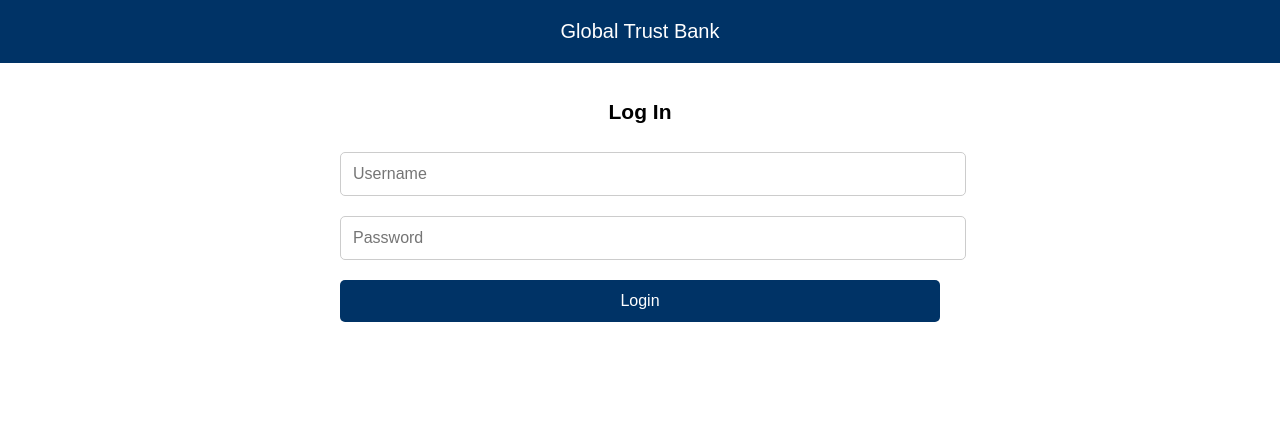
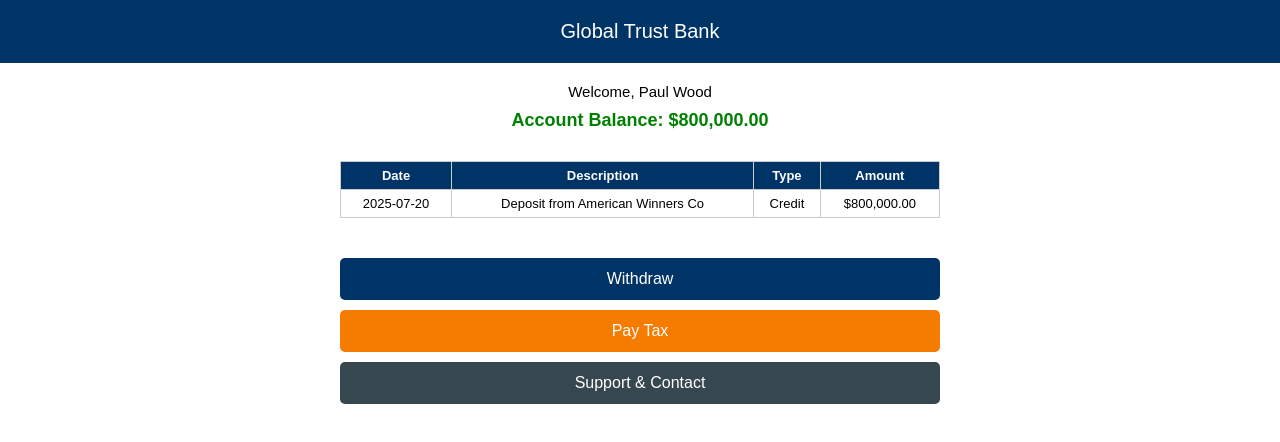
Before and after one commit to Americanbank-source/Winners-bank, a plain HTML site: page index.html in a window 1280 px wide. Drawn offline with Linux system fonts and the light colour scheme.

Commit message:
Add files via upload

```diff
--- a/index.html
+++ b/index.html
@@ -20,18 +20,8 @@
       margin: auto;
       padding: 20px;
     }
-    .welcome {
-      font-size: 18px;
-      text-align: center;
-      margin-bottom: 10px;
-    }
-    .balance {
-      font-size: 22px;
-      color: green;
-      text-align: center;
-      font-weight: bold;
-      margin-bottom: 30px;
-    }
+    .welcome { font-size: 15px; text-align: center; margin-bottom: 10px; }
+    .balance { font-size: 18px; color: green; text-align: center; font-weight: bold; margin-bottom: 30px; }
     .btn {
       display: block;
       width: 100%;
@@ -45,67 +35,107 @@
     .btn-blue { background-color: #003366; color: white; }
     .btn-orange { background-color: #f57c00; color: white; }
     .btn-dark { background-color: #37474f; color: white; }
-    .hidden { display: none; }
-    .login-box input {
-      width: 100%;
-      padding: 12px;
-      margin: 10px 0;
-      border: 1px solid #ccc;
-      border-radius: 5px;
-      font-size: 16px;
+    .form-box, .support-box { display: none; background: #f1f1f1; padding: 15px; border-radius: 8px; margin-top: 20px; }
+    .form-box input, .support-box textarea {
+      width: 100%; padding: 10px; margin-top: 10px; border: 1px solid #ccc; border-radius: 4px;
     }
+    .message { margin-top: 10px; color: green; font-weight: bold; }
+    table {
+      width: 100%; border-collapse: collapse; margin-bottom: 30px; overflow-x: auto;
+    }
+    th, td {
+      padding: 6px; border: 1px solid #ccc; font-size: 13px;
+    }
+    th { background-color: #003366; color: white; }
   </style>
 </head>
 <body>
 
   <header>Global Trust Bank</header>
 
-  <div class="container login-box" id="login">
-    <h2 style="text-align:center;">Log In</h2>
-    <input type="text" id="username" placeholder="Username">
-    <input type="password" id="password" placeholder="Password">
-    <button class="btn btn-blue" onclick="login()">Login</button>
-  </div>
+  <div class="container" id="dashboard">
+    <div class="welcome">Welcome, Paul Wood</div>
+    <div class="balance">Account Balance: $800,000.00</div>
 
-  <div class="container hidden" id="dashboard">
-    <div class="welcome" style="font-size:15px;">Welcome, Paul Wood</div>
-    <div class="balance" style="font-size:18px;">Account Balance: $800,000.00
-    <table style="width:100%; border-collapse: collapse; margin-bottom: 30px;">
+    <div style="overflow-x:auto;">
+      <table>
         <thead>
-        <tr style="background-color: #003366; color: white;">
-          <th style="padding: 6px; border: 1px solid #ccc; font-size: 13px;">Date</th>
-          <th style="padding: 6px; border: 1px solid #ccc; font-size: 13px;">Description</th>
-          <th style="padding: 6px; border: 1px solid #ccc; font-size: 13px;">Type</th>
-          <th style="padding: 6px; border: 1px solid #ccc; font-size: 13px;">Amount</th>
+          <tr>
+            <th>Date</th>
+            <th>Description</th>
+            <th>Type</th>
+            <th>Amount</th>
           </tr>
         </thead>
         <tbody>
           <tr style="text-align: center;">
-          <td style="padding: 6px; border: 1px solid #ccc; font-size: 13px;">2025-07-20</td>
-          <td style="padding: 6px; border: 1px solid #ccc; font-size: 13px;">Deposit from American Winners Co</td>
-          <td style="padding: 6px; border: 1px solid #ccc; font-size: 13px;">Credit</td>
-          <td style="padding: 6px; border: 1px solid #ccc; font-size: 13px;">$800,000.00</td>
+            <td>2025-07-20</td>
+            <td>Deposit from American Winners Co</td>
+            <td>Credit</td>
+            <td>$800,000.00</td>
           </tr>
         </tbody>
       </table>
-    <button class="btn btn-blue">Withdraw</button>
+    </div>
 
-    <button class="btn btn-orange">Pay Tax</button>
-    <button class="btn btn-dark">Support & Contact</button>
+    <button class="btn btn-blue" onclick="toggleForm('withdraw-box')">Withdraw</button>
+    <div class="form-box" id="withdraw-box">
+      <input type="number" id="withdraw-amount" placeholder="Enter amount to withdraw">
+      <button class="btn btn-blue" onclick="withdraw()">Submit</button>
+      <div class="message" id="withdraw-message"></div>
+    </div>
+
+    <button class="btn btn-orange" onclick="toggleForm('tax-box')">Pay Tax</button>
+    <div class="form-box" id="tax-box">
+      <input type="number" id="tax-amount" placeholder="Enter tax amount">
+      <button class="btn btn-orange" onclick="payTax()">Submit</button>
+      <div class="message" id="tax-message"></div>
+    </div>
+
+    <button class="btn btn-dark" onclick="toggleForm('support-box')">Support & Contact</button>
+    <div class="support-box" id="support-box">
+      <p><strong>Email:</strong> support@globaltrust.com</p>
+      <p><strong>Phone:</strong> +1-800-555-0199</p>
+      <textarea rows="4" placeholder="Write your message..."></textarea>
+    </div>
   </div>
 
   <script>
-    function login() {
-      var username = document.getElementById("username").value;
-      var password = document.getElementById("password").value;
-      if(username === "Paulwood11" && password === "Paul144") {
-        document.getElementById("login").style.display = "none";
-        document.getElementById("dashboard").style.display = "block";
+    let withdrawalDone = false;
+
+    function toggleForm(id) {
+      const boxes = document.querySelectorAll('.form-box, .support-box');
+      boxes.forEach(box => box.style.display = 'none');
+      const el = document.getElementById(id);
+      if (el) el.style.display = 'block';
+    }
+
+    function withdraw() {
+      const amt = parseFloat(document.getElementById("withdraw-amount").value);
+      const msg = document.getElementById("withdraw-message");
+      if (withdrawalDone) {
+        msg.innerText = "Withdrawal already completed.";
+        return;
+      }
+      if (isNaN(amt) || amt <= 0) {
+        msg.innerText = "Please enter a valid amount.";
+      } else if (amt > 800000) {
+        msg.innerText = "Amount exceeds account balance.";
       } else {
-        alert("Invalid login credentials");
+        msg.innerText = "Withdrawal successful!";
+        withdrawalDone = true;
+      }
+    }
+
+    function payTax() {
+      const amt = parseFloat(document.getElementById("tax-amount").value);
+      const msg = document.getElementById("tax-message");
+      if (isNaN(amt) || amt < 20000) {
+        msg.innerText = "Tax payment must be at least $20,000.";
+      } else {
+        msg.innerText = "Tax payment received. Awaiting confirmation…";
       }
     }
   </script>
-
 </body>
 </html>
```
Lines whose indentation alone changed are shown as unchanged.
